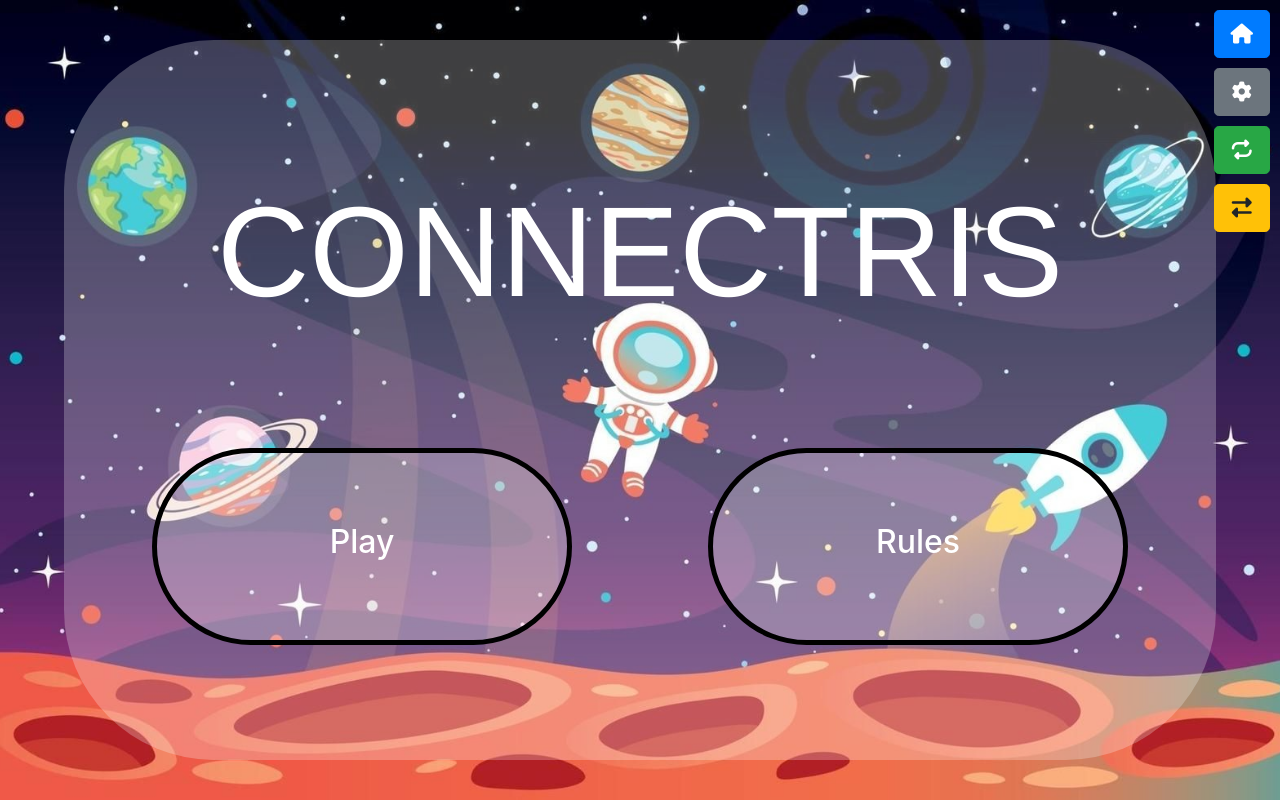
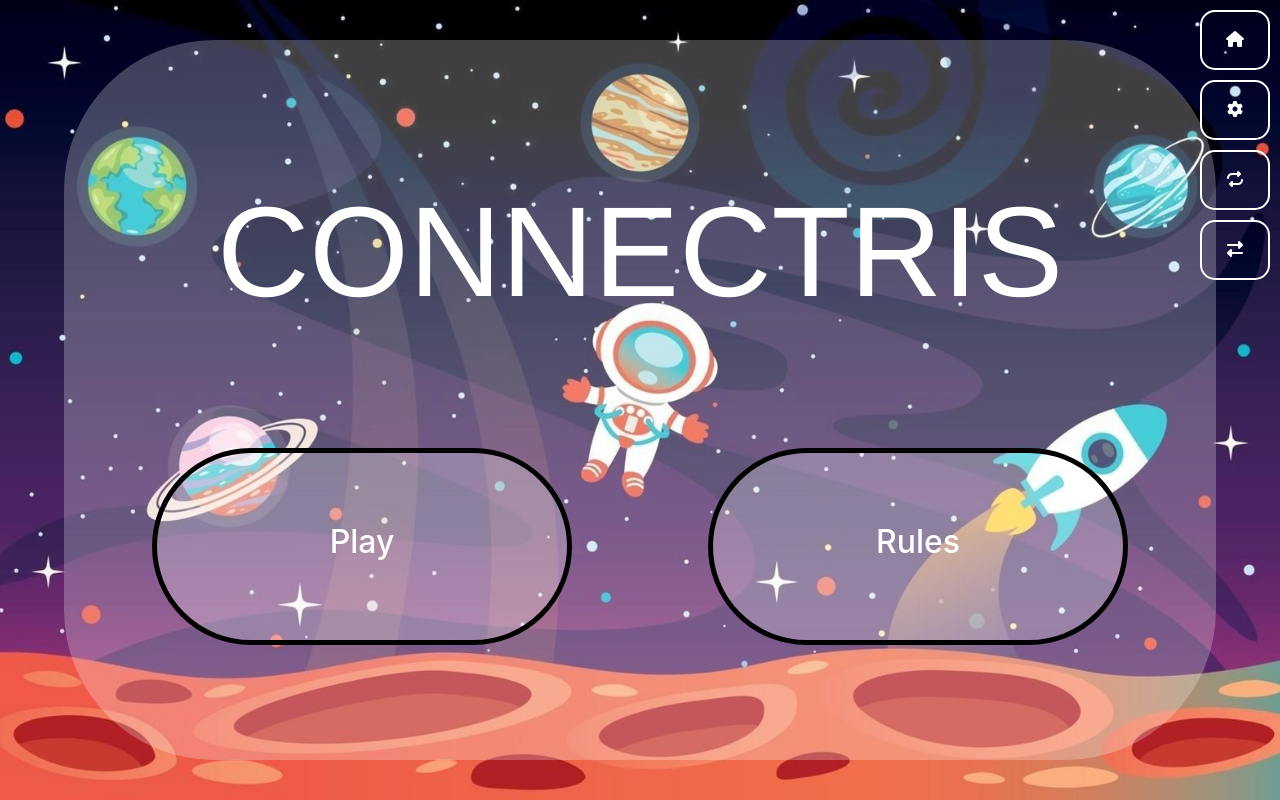
Before and after one commit to LukeThornton92/Milestone-Project-2-C4, a website: page index.html in a window 1280 px wide. Drawn offline with nearby package versions, Linux system fonts and the light colour scheme; a web font is replaced by a local one.

Commit message:
feat: button styling nearly complete, review later

```diff
--- a/assets/css/style.css
+++ b/assets/css/style.css
@@ -131,6 +131,51 @@ body {
   margin-bottom: 10px;
 }
 
+/*button idea from https://getcssscan.com/css-buttons-examples*/
+.button-styling {
+  appearance: none;
+  background-color: transparent;
+  border: 2px solid white;
+  border-radius: 15px;
+  box-sizing: border-box;
+  color: white;
+  cursor: pointer;
+  display: inline-block;
+  font-family: "Andika", Helvetica, sans-serif;
+  font-size: 16px;
+  font-weight: 600;
+  line-height: normal;
+  margin: 0;
+  min-height: 60px;
+  min-width: 0;
+  outline: none;
+  padding: 16px 24px;
+  text-align: center;
+  text-decoration: none;
+  transition: all 300ms cubic-bezier(0.23, 1, 0.32, 1);
+  user-select: none;
+  -webkit-user-select: none;
+  touch-action: manipulation;
+  width: 100%;
+  will-change: transform;
+}
+
+.button-styling:disabled {
+  pointer-events: none;
+}
+
+.button-styling:hover {
+  color: #fff;
+  background-color: #1a1a1a;
+  box-shadow: rgba(0, 0, 0, 0.25) 0 8px 15px;
+  transform: translateY(-2px);
+}
+
+.button-styling:active {
+  box-shadow: none;
+  transform: translateY(0);
+}
+
 .home-screen-btn {
   background-color: rgba(255, 255, 255, 0.247);
   padding: 70px 20px;
@@ -155,49 +200,3 @@ body {
 .hide {
   display: none;
 }
-
-/*button idea from https://getcssscan.com/css-buttons-examples
-.button-28 {
-  appearance: none;
-  background-color: transparent;
-  border: 2px solid #1A1A1A;
-  border-radius: 15px;
-  box-sizing: border-box;
-  color: #3B3B3B;
-  cursor: pointer;
-  display: inline-block;
-  font-family: Roobert,-apple-system,BlinkMacSystemFont,"Segoe UI",Helvetica,Arial,sans-serif,"Apple Color Emoji","Segoe UI Emoji","Segoe UI Symbol";
-  font-size: 16px;
-  font-weight: 600;
-  line-height: normal;
-  margin: 0;
-  min-height: 60px;
-  min-width: 0;
-  outline: none;
-  padding: 16px 24px;
-  text-align: center;
-  text-decoration: none;
-  transition: all 300ms cubic-bezier(.23, 1, 0.32, 1);
-  user-select: none;
-  -webkit-user-select: none;
-  touch-action: manipulation;
-  width: 100%;
-  will-change: transform;
-}
-
-.button-28:disabled {
-  pointer-events: none;
-}
-
-.button-28:hover {
-  color: #fff;
-  background-color: #1A1A1A;
-  box-shadow: rgba(0, 0, 0, 0.25) 0 8px 15px;
-  transform: translateY(-2px);
-}
-
-.button-28:active {
-  box-shadow: none;
-  transform: translateY(0);
-}
-*/
--- a/assets/js/game.js
+++ b/assets/js/game.js
@@ -59,6 +59,13 @@ homePlayButton.addEventListener("click", (e) => {
 
 //----------- Eventlistener - Swap sides -----------
 
+switchButton.addEventListener("click", () =>
+  sideSwap(document.querySelector(".button-container"))
+);
+
+//----------- Functions -----------//
+//----------- swap side function -----------
+
 function sideSwap(element) {
   if (element.classList.contains("button-container-right")) {
     element.classList.remove("button-container-right");
@@ -69,10 +76,6 @@ function sideSwap(element) {
   }
 }
 
-switchButton.addEventListener("click", () =>
-  sideSwap(document.querySelector(".button-container"))
-);
-
 //----------- Hide function -----------
 
 function showElement(element) {
@@ -80,7 +83,7 @@ function showElement(element) {
   elements.forEach((el) => el.classList.add("hide"));
   element.classList.remove("hide");
 }
-//----------- Restart Function -----------//
+//----------- Restart Function -----------
 
 restartButton.addEventListener("click", setGame);
 
--- a/index.html
+++ b/index.html
@@ -20,10 +20,10 @@
   <body>
     <div class="back-panel">
       <div class="button-container button-container-right">
-        <button type="button" class="btn btn-primary btn-lg" id="homeButton"><i class="fa-solid fa-house"></i><span class="text-hide"> Home</span></button>
-        <button type="button" class="btn btn-secondary btn-lg" id="rulesButton"><i class="fa-solid fa-gear"></i><span class="text-hide"> Rules</span></button>
-        <button type="button" class="btn btn-success btn-lg" id="restartButton"><i class="fa-solid fa-repeat"></i><span class="text-hide"> Restart?</span></button>
-        <button type="button" class="btn btn-warning btn-lg" id="switchButton"><i class="fa-solid fa-right-left"></i><span class="text-hide"> Button Switch</span></button>
+        <button type="button" class="button-styling" id="homeButton"><i class="fa-solid fa-house"></i><span class="text-hide"> Home</span></button>
+        <button type="button" class="button-styling" id="rulesButton"><i class="fa-solid fa-gear"></i><span class="text-hide"> Rules</span></button>
+        <button type="button" class="button-styling" id="restartButton"><i class="fa-solid fa-repeat"></i><span class="text-hide"> Restart?</span></button>
+        <button type="button" class="button-styling" id="switchButton"><i class="fa-solid fa-right-left"></i><span class="text-hide"> Button Switch</span></button>
       </div>
       <!------------Home/Welcome-------------->
       <div class="container home" id="homeScreen">
```
